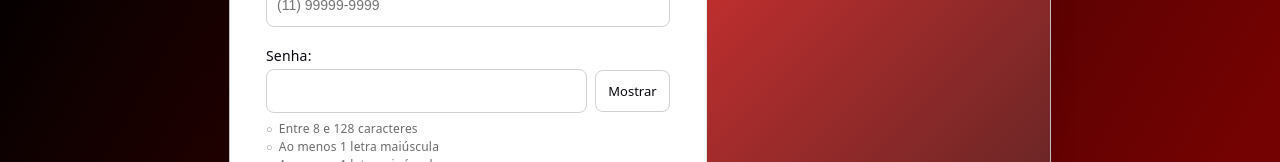
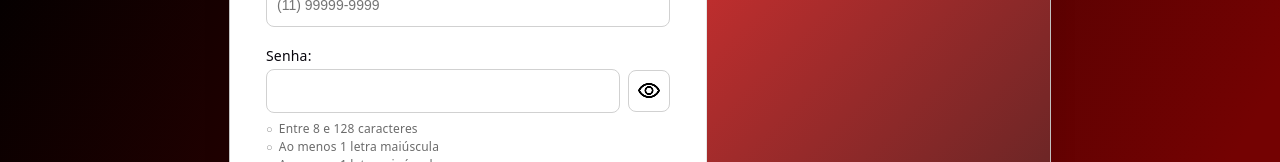
Before and after one commit to Miralhaz/me-gusta-frontend, a React (Vite) app in the folder me-gusta-frontend/: page /cadastro in a window 1280 px wide. Shown: the part 414-576 px from the top of the page. Built offline with nearby package versions, Linux system fonts and the light colour scheme.

Commit message:
fix: verificação das validações de cadastro, mudança de icone de visibilidade da senha e pequenos ajustes nos pop-ups de erro

```diff
--- a/me-gusta-frontend/src/components/Cadastro/Cadastro - Formulario/CadastroForm.css
+++ b/me-gusta-frontend/src/components/Cadastro/Cadastro - Formulario/CadastroForm.css
@@ -39,7 +39,6 @@
   border-color: var(--vermelho-primario);
 }
 
-/* Campo de senha com botão de mostrar/ocultar */
 .linha-senha {
   display: flex;
   align-items: center;
@@ -53,16 +52,25 @@
 
 .botao-visibilidade-senha {
   flex: 0 0 auto;
+  display: flex;
+  align-items: center;
+  justify-content: center;
   height: 42px;
-  padding: 0 12px;
+  width: 42px;
+  padding: 8px;
   border: 1px solid #d1d1d1;
   border-radius: 8px;
   background-color: var(--branco-primario);
   color: var(--texto-titulo);
-  font-family: inherit;
-  font-size: 13px;
   cursor: pointer;
   transition: border-color 0.12s ease;
+}
+
+.botao-visibilidade-senha img {
+  display: block;
+  width: 24px;
+  height: 24px;
+  object-fit: contain;
 }
 
 .botao-visibilidade-senha:hover {
@@ -74,7 +82,6 @@
   border-color: var(--vermelho-primario);
 }
 
-/* Checklist de requisitos de senha */
 .requisitos-senha {
   list-style: none;
   margin: 8px 0 0;
--- a/me-gusta-frontend/src/components/Cadastro/Cadastro - Formulario/CadastroForm.jsx
+++ b/me-gusta-frontend/src/components/Cadastro/Cadastro - Formulario/CadastroForm.jsx
@@ -1,4 +1,6 @@
 import './CadastroForm.css'
+import visibilityOn from '../../../assets/visibility_on.png'
+import visibilityOff from '../../../assets/visibility_off.png'
 
 export default function CadastroForm({ form, onChange, onSubmit, requisitosSenha, senhaVisivel, onAlternarVisibilidade }) {
     return (
@@ -28,7 +30,11 @@ export default function CadastroForm({ form, onChange, onSubmit, requisitosSenha
                         onClick={onAlternarVisibilidade}
                         aria-label={senhaVisivel ? 'Ocultar senha' : 'Mostrar senha'}
                     >
-                        {senhaVisivel ? 'Ocultar' : 'Mostrar'}
+                        {senhaVisivel ? (
+                            <img src={visibilityOff} alt="" aria-hidden="true" />
+                        ) : (
+                            <img src={visibilityOn} alt="" aria-hidden="true" />
+                        )}
                     </button>
                 </div>
                 <ul className="requisitos-senha">
--- a/me-gusta-frontend/src/components/Cadastro/Cadastro - Pagina/CadastroPage.jsx
+++ b/me-gusta-frontend/src/components/Cadastro/Cadastro - Pagina/CadastroPage.jsx
@@ -64,7 +64,7 @@ export default function CadastroPage() {
         icon: 'error',
         title: 'Erro de Cadastro',
         text: 'Todos os campos são obrigatórios. Por favor, preencha todos os campos.',
-        timer: 2000,
+        timer: 4000,
         showConfirmButton: false,
       })
       return
@@ -83,7 +83,7 @@ export default function CadastroPage() {
         icon: 'error',
         title: 'Erro de Cadastro',
         text: 'As senhas não coincidem. Por favor, verifique e tente novamente.',
-        timer: 2000,
+        timer: 4000,
         showConfirmButton: false,
       })
       return
@@ -91,8 +91,8 @@ export default function CadastroPage() {
       Swal.fire({
         icon: 'error',
         title: 'Erro de Cadastro',
-        text: 'O email fornecido é inválido. Por favor, insira um email válido.',
-        timer: 2000,
+        text: 'O email fornecido é inválido. Por favor, insira um email com @ e .',
+        timer: 4000,
         showConfirmButton: false,
       })
       return
@@ -101,7 +101,7 @@ export default function CadastroPage() {
         icon: 'error',
         title: 'Erro de Cadastro',
         text: 'Informe um telefone válido com DDD.',
-        timer: 2000,
+        timer: 4000,
         showConfirmButton: false,
       })
       return
--- a/me-gusta-frontend/src/components/Login/Login - Pagina/LoginPage.jsx
+++ b/me-gusta-frontend/src/components/Login/Login - Pagina/LoginPage.jsx
@@ -38,8 +38,8 @@ export default function LoginPage() {
       Swal.fire({
         icon: 'error',
         title: 'Erro de Login',
-        text: 'Ocorreu um erro ao realizar o login.',
-        timer: 2000,
+        text: 'Ocorreu um erro ao realizar o login, Email ou senha inválidos.',
+        timer: 3000,
         showConfirmButton: false,
       })
     })
```
Also changed, not shown: me-gusta-frontend/src/assets/visibility_off.png (added), me-gusta-frontend/src/assets/visibility_on.png (added).
